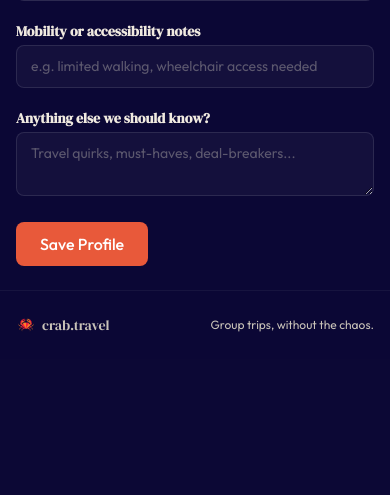
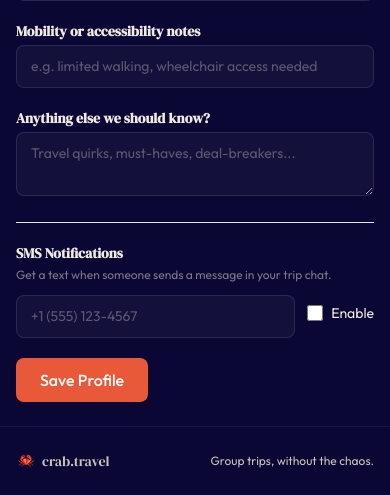
Before and after one commit to tillo13/crab_travel, a Flask app: template templates/profile.html in a window 390 px wide. Shown: the part 958-1453 px from the top of the page. Before the commit the page ends 1290 px from the top, so only its background shows below. Run offline with Flask 3, Linux system fonts and the light colour scheme; the template is opened without the code that fills it, so the values that code supplies are empty; some libraries are stand-ins or nearby versions.

Commit message:
twilio chat-to-sms: notifications on new chat messages, inbound SMS webhook, phone number + sms toggle on profile, twilio secrets in GCP

```diff
--- a/app.py
+++ b/app.py
@@ -246,8 +246,24 @@ def dashboard():
 def profile():
     user = session['user']
     profile_data = get_user_profile(user['id'])
+    # Get phone/sms from users table
+    user_phone = ''
+    user_sms_on = False
+    try:
+        conn = get_db_connection()
+        cur = conn.cursor()
+        cur.execute("SELECT phone_number, sms_notifications FROM crab.users WHERE pk_id = %s", (user['id'],))
+        row = cur.fetchone()
+        if row:
+            user_phone = row[0] or ''
+            user_sms_on = row[1] or False
+        cur.close()
+        conn.close()
+    except Exception:
+        pass
     logger.info(f"📍 Profile: {user['email']}")
-    return render_template('profile.html', active_page='profile', user=user, profile=profile_data)
+    return render_template('profile.html', active_page='profile', user=user, profile=profile_data,
+                           user_phone=user_phone, user_sms_on=user_sms_on)
 
 
 @app.route('/api/profile', methods=['POST'])
@@ -1311,6 +1327,18 @@ def api_post_message(plan_id):
     msg['created_at'] = msg['created_at'].isoformat() if msg['created_at'] else None
     msg['user_picture'] = user.get('picture')
 
+    # Send SMS notifications to members (async, don't block response)
+    try:
+        from utilities.sms_utils import notify_plan_members_sms
+        import threading
+        threading.Thread(
+            target=notify_plan_members_sms,
+            args=(plan_id, display_name, content, user['id']),
+            daemon=True,
+        ).start()
+    except Exception as e:
+        logger.warning(f"SMS notification dispatch failed: {e}")
+
     return jsonify({'success': True, 'data': {'message': msg}})
 
 
@@ -1322,6 +1350,45 @@ def api_delete_message(plan_id, message_id):
     return jsonify({'success': success})
 
 
+# ── Twilio SMS Webhook (inbound) ─────────────────────────────
+
+@app.route('/api/sms/inbound', methods=['POST'])
+def sms_inbound():
+    """Handle inbound SMS replies from Twilio and post them to the user's most recent plan chat."""
+    from_number = request.form.get('From', '')
+    body = request.form.get('Body', '').strip()
+    if not from_number or not body:
+        return Response('<?xml version="1.0" encoding="UTF-8"?><Response></Response>', content_type='text/xml')
+
+    try:
+        conn = get_db_connection()
+        cur = conn.cursor()
+        # Find user by phone number
+        cur.execute("SELECT pk_id, full_name FROM crab.users WHERE phone_number = %s", (from_number,))
+        user_row = cur.fetchone()
+        if user_row:
+            user_id, display_name = user_row
+            # Find their most recent plan
+            cur.execute("""
+                SELECT m.plan_id FROM crab.plan_members m
+                JOIN crab.plans p ON p.plan_id = m.plan_id
+                WHERE m.user_id = %s
+                ORDER BY p.updated_at DESC LIMIT 1
+            """, (user_id,))
+            plan_row = cur.fetchone()
+            if plan_row:
+                plan_id = str(plan_row[0])
+                create_message(plan_id, user_id, display_name, f"[via SMS] {body}")
+                logger.info(f"📱 SMS→Chat: {display_name} in plan {plan_id}")
+        cur.close()
+        conn.close()
+    except Exception as e:
+        logger.error(f"SMS inbound error: {e}")
+
+    # Always return valid TwiML
+    return Response('<?xml version="1.0" encoding="UTF-8"?><Response></Response>', content_type='text/xml')
+
+
 # ── Run ──────────────────────────────────────────────────────
 
 if __name__ == '__main__':
--- a/requirements.txt
+++ b/requirements.txt
@@ -5,3 +5,4 @@ python-dotenv==1.2.1
 psycopg2-binary
 google-cloud-secret-manager==2.26.0
 requests>=2.31.0
+twilio>=9.0.0
--- a/templates/profile.html
+++ b/templates/profile.html
@@ -122,6 +122,22 @@
       class="input-field">{{ profile.bio or '' }}</textarea>
   </div>
 
+  <!-- SMS Notifications -->
+  <div class="border-t border-white/6 pt-5 mt-2">
+    <label class="block font-semibold font-display mb-1 text-sm">SMS Notifications</label>
+    <p class="text-xs text-crab-sand-dim mb-3 opacity-60">Get a text when someone sends a message in your trip chat.</p>
+    <div class="flex items-start gap-3">
+      <input type="tel" name="phone_number" placeholder="+1 (555) 123-4567"
+        value="{{ user_phone or '' }}"
+        class="input-field max-w-xs">
+      <label class="flex items-center gap-2 cursor-pointer shrink-0 mt-2">
+        <input type="checkbox" name="sms_notifications" class="w-4 h-4 rounded border-white/20 accent-crab-teal"
+          {{ 'checked' if user_sms_on else '' }}>
+        <span class="text-sm">Enable</span>
+      </label>
+    </div>
+  </div>
+
   <div class="flex items-center gap-3">
     <button type="submit" class="bg-crab-coral text-white px-6 py-2.5 rounded-lg font-medium hover:bg-crab-coral-light transition-colors">
       Save Profile
@@ -148,6 +164,8 @@ document.getElementById('profile-form').addEventListener('submit', async functio
     mobility_notes: form.mobility_notes.value || null,
     home_airport: form.home_airport.value || null,
     bio: form.bio.value || null,
+    phone_number: form.phone_number.value.trim() || null,
+    sms_notifications: form.sms_notifications.checked,
   };
   var res = await fetch('/api/profile', {
     method: 'POST',
--- a/utilities/postgres_utils.py
+++ b/utilities/postgres_utils.py
@@ -118,6 +118,8 @@ def init_database():
             ('google_access_token', 'TEXT', None),
             ('google_refresh_token', 'TEXT', None),
             ('calendar_synced', 'BOOLEAN', 'FALSE'),
+            ('phone_number', 'VARCHAR(20)', None),
+            ('sms_notifications', 'BOOLEAN', 'FALSE'),
         ]:
             try:
                 default_clause = f" DEFAULT {default}" if default else ""
@@ -517,16 +519,22 @@ def update_user_profile(user_id, data):
             data.get('bio'),
             user_id,
         ))
-        # Update home_location and home_airport on users table
-        if data.get('home_location') or data.get('home_airport'):
-            update_parts = []
-            update_vals = []
-            if data.get('home_location'):
-                update_parts.append("home_location = %s")
-                update_vals.append(data['home_location'])
-            if data.get('home_airport'):
-                update_parts.append("home_airport = %s")
-                update_vals.append(data['home_airport'].upper().strip())
+        # Update fields on users table
+        update_parts = []
+        update_vals = []
+        if data.get('home_location'):
+            update_parts.append("home_location = %s")
+            update_vals.append(data['home_location'])
+        if data.get('home_airport'):
+            update_parts.append("home_airport = %s")
+            update_vals.append(data['home_airport'].upper().strip())
+        if 'phone_number' in data:
+            update_parts.append("phone_number = %s")
+            update_vals.append(data['phone_number'])
+        if 'sms_notifications' in data:
+            update_parts.append("sms_notifications = %s")
+            update_vals.append(bool(data['sms_notifications']))
+        if update_parts:
             update_parts.append("updated_at = NOW()")
             update_vals.append(user_id)
             cursor.execute(f"UPDATE crab.users SET {', '.join(update_parts)} WHERE pk_id = %s", update_vals)
```
Also changed, not shown: utilities/sms_utils.py (added, +92 -0 lines).
